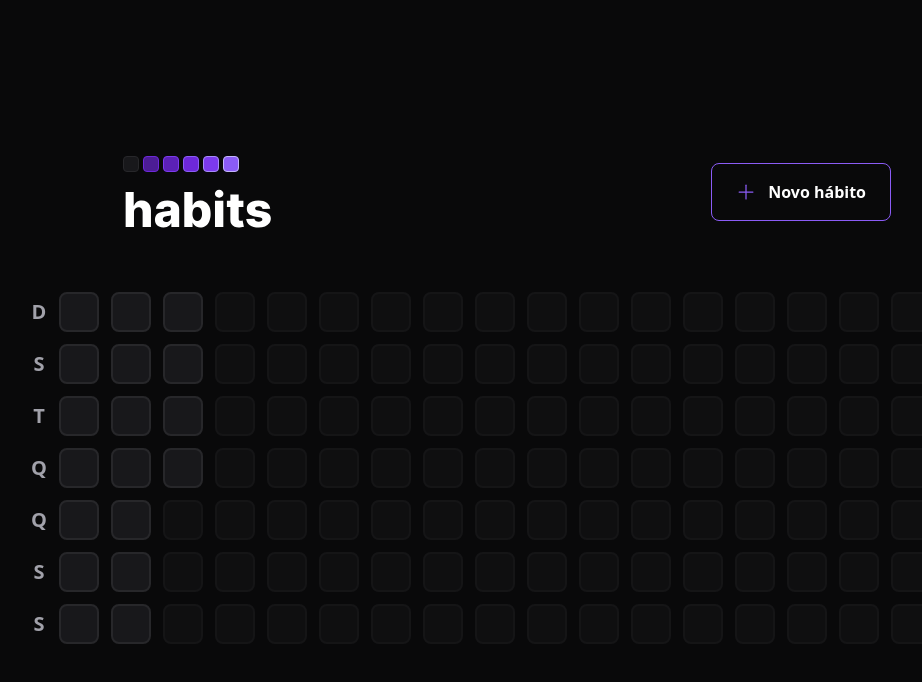
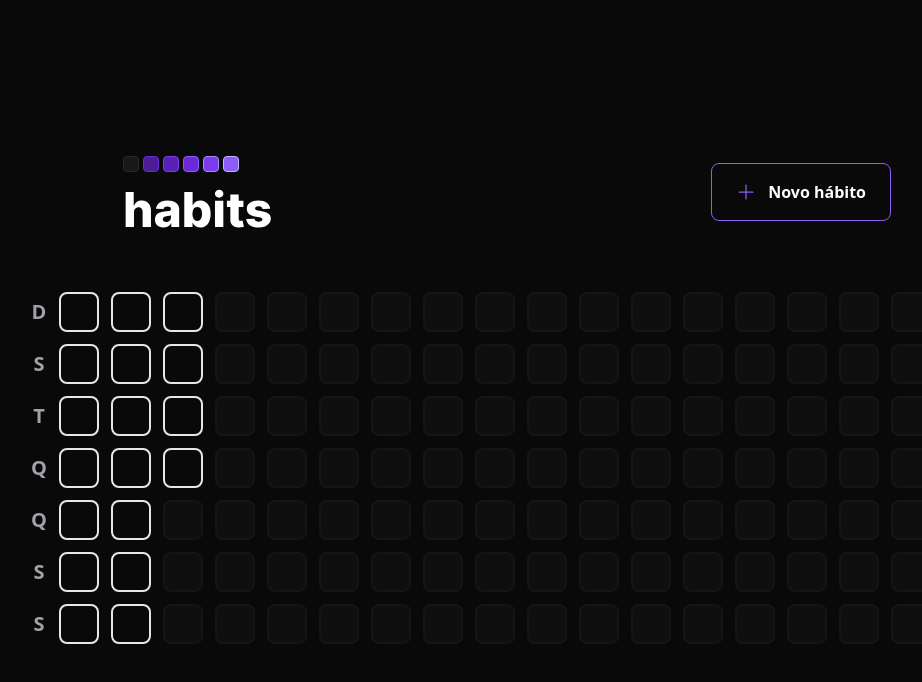
Before and after one commit to X-SpeedBlack-X/habits, a React (Vite) app in the folder web/: page / in a window 1280 px wide. Shown: the top 682 px of the page, without its empty margins (133-1055 px from the left). Built offline with nearby package versions, Linux system fonts and the light colour scheme.

Commit message:
feat: add clsx and completedPercentage

```diff
--- a/web/src/components/HabitDay.tsx
+++ b/web/src/components/HabitDay.tsx
@@ -1,13 +1,31 @@
-/* type HabitDayProps = {
-  completed: number;
-}; */
 import * as Popover from "@radix-ui/react-popover";
+import clsx from "clsx";
 import { ProgressBar } from "./ProgressBar";
 
-export function HabitDay() {
+type HabitDayProps = {
+  completed: number;
+  amount: number;
+};
+
+export function HabitDay({ completed, amount }: HabitDayProps) {
+  const completedPercentage = Math.round((completed / amount) * 100);
+
   return (
     <Popover.Root>
-      <Popover.Trigger className="w-10 h-10 bg-zinc-900 border-2 border-zinc-800 rounded-lg" />
+      <Popover.Trigger
+        className={clsx("w-10 h-10 border-2 rounded-lg", {
+          "bg-zinc-900 border-zinc-800": completedPercentage === 0,
+          "bg-violet-900 border-violet-700":
+            completedPercentage > 0 && completedPercentage < 20,
+          "bg-violet-800 border-violet-600":
+            completedPercentage >= 20 && completedPercentage < 40,
+          "bg-violet-700 border-violet-500":
+            completedPercentage >= 40 && completedPercentage < 60,
+          "bg-violet-600 border-violet-500":
+            completedPercentage >= 60 && completedPercentage < 80,
+          "bg-violet-500 border-violet-400": completedPercentage >= 80,
+        })}
+      />
 
       <Popover.Portal>
         <Popover.Content className="min-w-[320px] w-full p-6 rounded-2xl bg-zinc-900 flex flex-col">
@@ -16,7 +34,7 @@
             16/01
           </span>
 
-          <ProgressBar progress={75} />
+          <ProgressBar progress={completedPercentage} />
           <Popover.Arrow height={8} width={16} className="fill-zinc-900" />
         </Popover.Content>
       </Popover.Portal>
```
